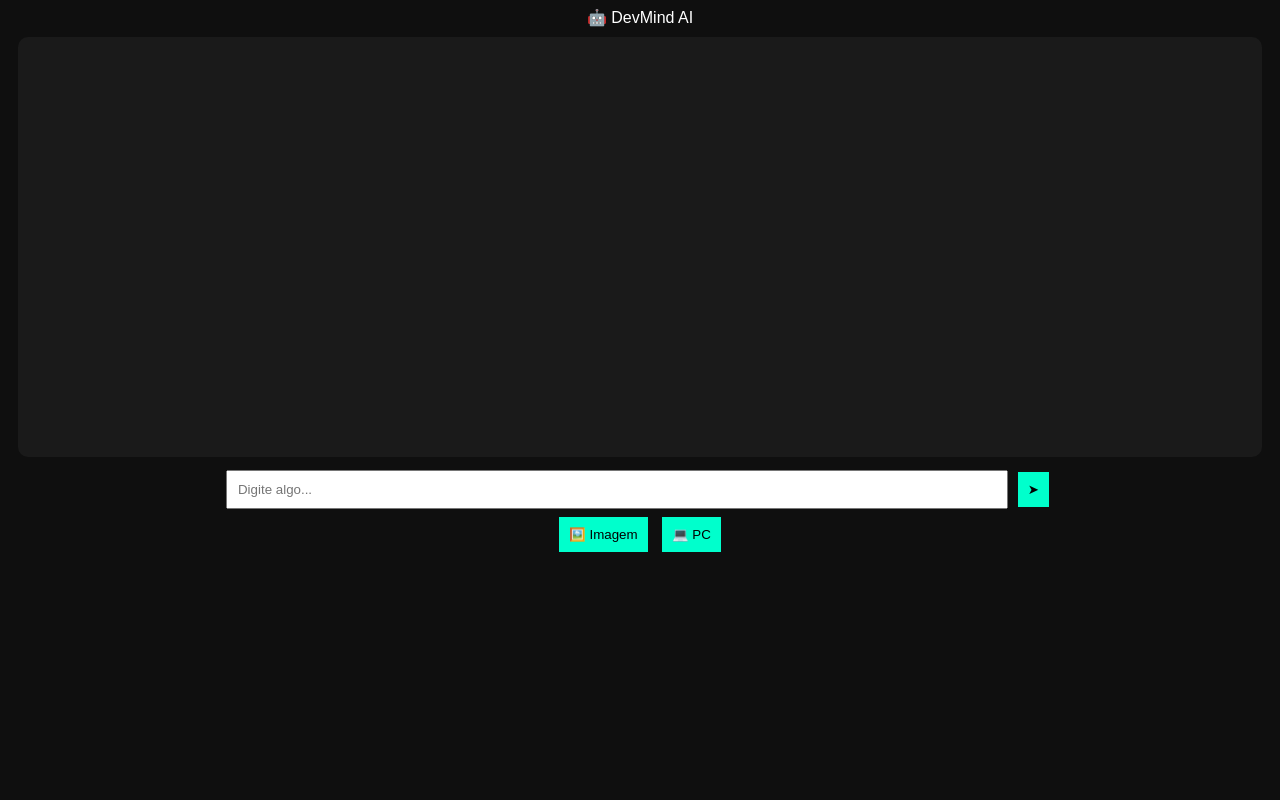
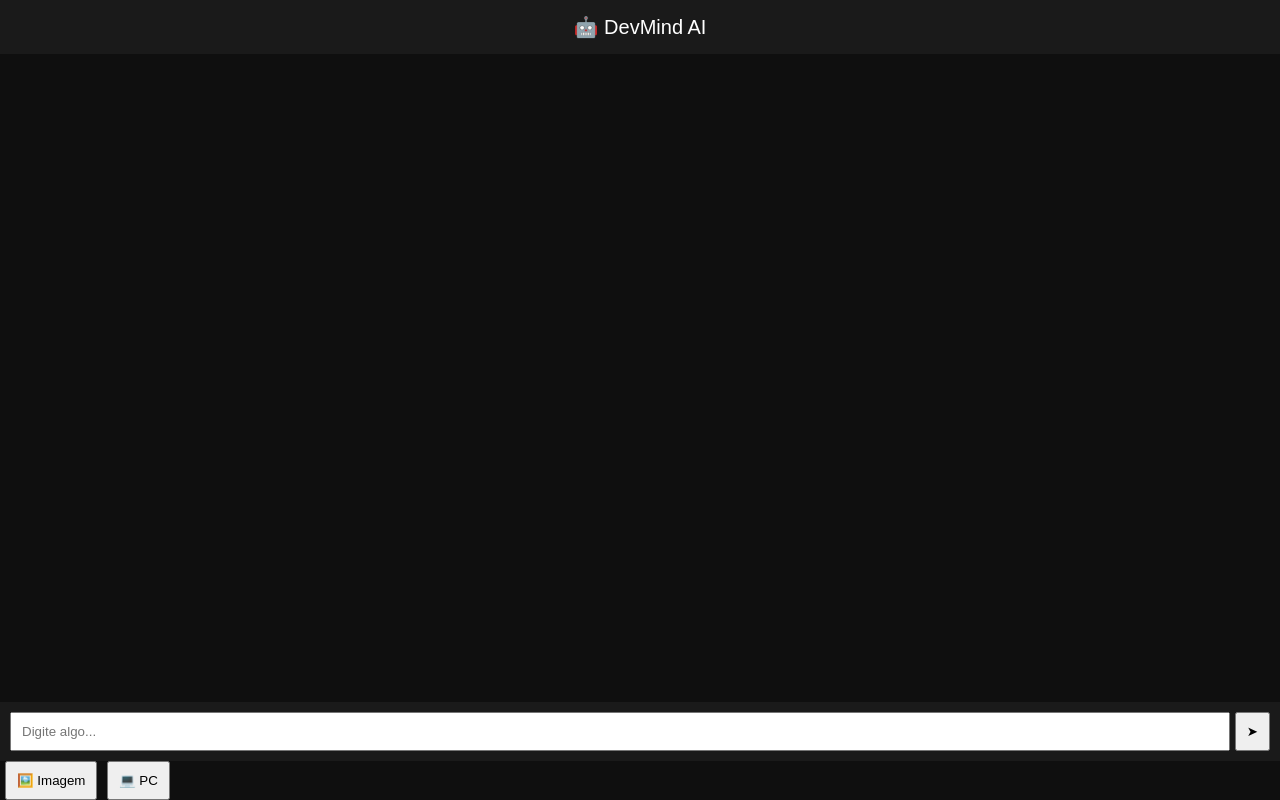
Before and after one commit to daviwindstein/chat-ia, a website: page index.html in a window 1280 px wide. Drawn offline with Linux system fonts and the light colour scheme.

Commit message:
Update style.css

```diff
--- a/style.css
+++ b/style.css
@@ -1,27 +1,59 @@
 body {
+  margin: 0;
   background: #0f0f0f;
-  color: white;
   font-family: Arial;
-  text-align: center;
 }
 
-#chat {
-  height: 400px;
+.app {
+  display: flex;
+  flex-direction: column;
+  height: 100vh;
+}
+
+.header {
+  padding: 15px;
+  background: #1a1a1a;
+  color: white;
+  text-align: center;
+  font-size: 20px;
+}
+
+.chat {
+  flex: 1;
   overflow-y: auto;
+  padding: 15px;
+}
+
+.msg {
+  max-width: 60%;
+  padding: 10px;
+  margin: 10px;
+  border-radius: 10px;
+}
+
+.user {
+  background: #00ffcc;
+  margin-left: auto;
+}
+
+.ai {
+  background: #2a2a2a;
+  color: white;
+}
+
+.input-area {
+  display: flex;
+  padding: 10px;
   background: #1a1a1a;
-  padding: 10px;
-  border-radius: 10px;
-  margin: 10px;
 }
 
 input {
-  width: 60%;
+  flex: 1;
   padding: 10px;
 }
 
 button {
   padding: 10px;
-  margin: 5px;
-  background: #00ffcc;
-  border: none;
+  margin-left: 5px;
+  cursor: pointer;
 }
```
